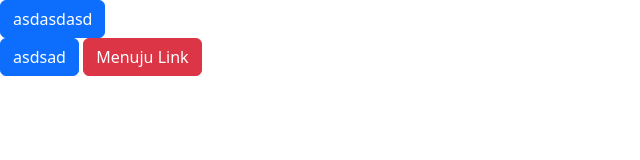
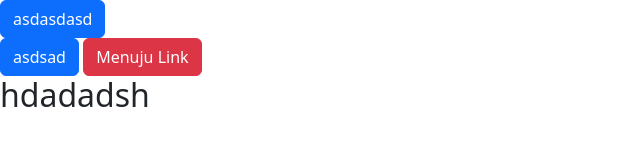
Before and after one commit to wilsench/travelxplore_git, a website: page src/index.html in a window 1280 px wide. Shown: the whole page, without its empty margins (0-640 px from the left). Drawn offline with nearby package versions, Linux system fonts and the light colour scheme.

Commit message:
Eji Frist commit

```diff
--- a/src/index.html
+++ b/src/index.html
@@ -18,7 +18,7 @@
 
         <a href="https://instagram.com" target="_blank" class="btn btn-danger">Menuju Link</a>
     </div>
-
+    <h2> hdadadsh </h2>
     <i class="bi bi-0-circle"></i>
     <script src="../node_modules/bootstrap/dist/js/bootstrap.bundle.min.js"></script>
 </body>
```
